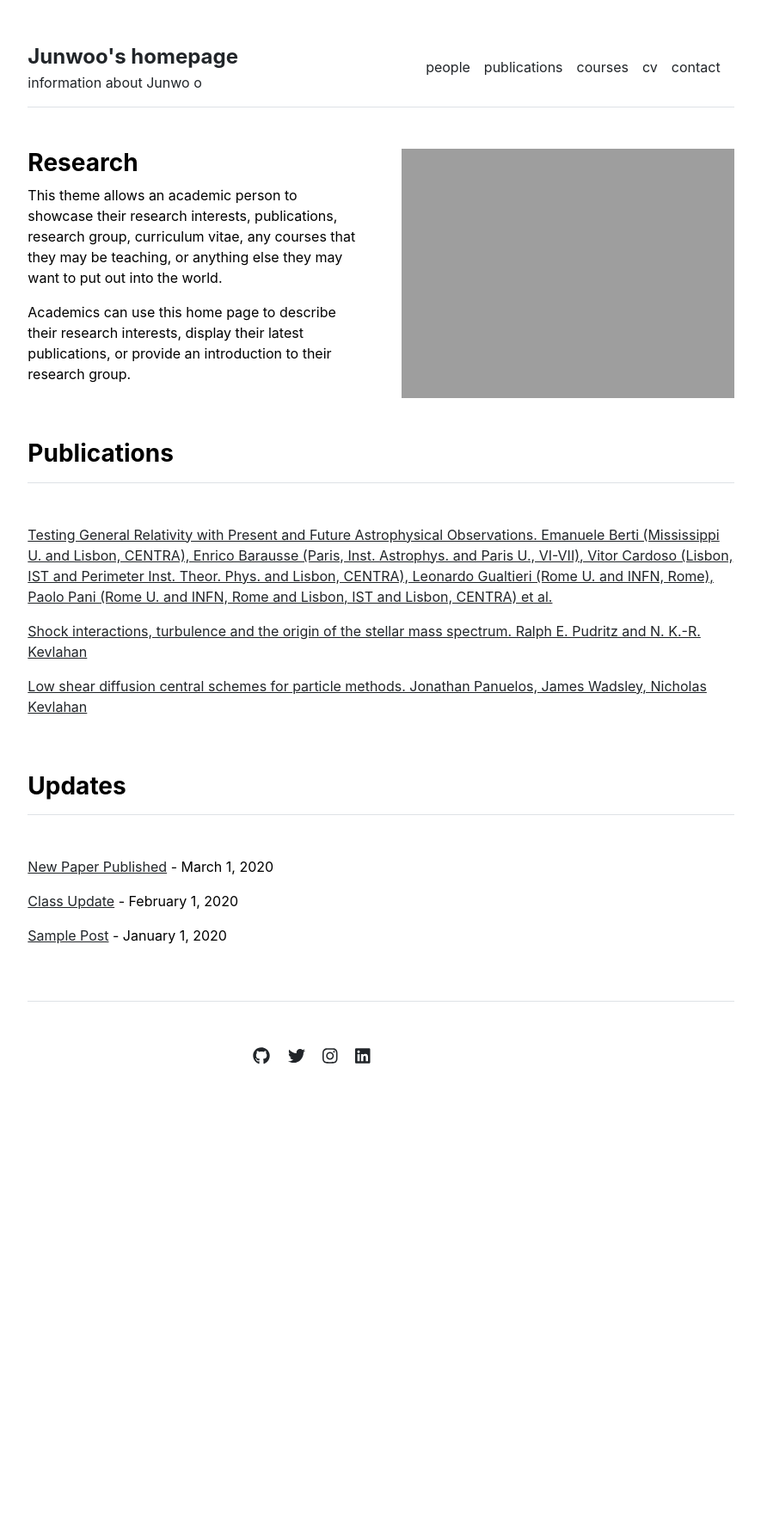
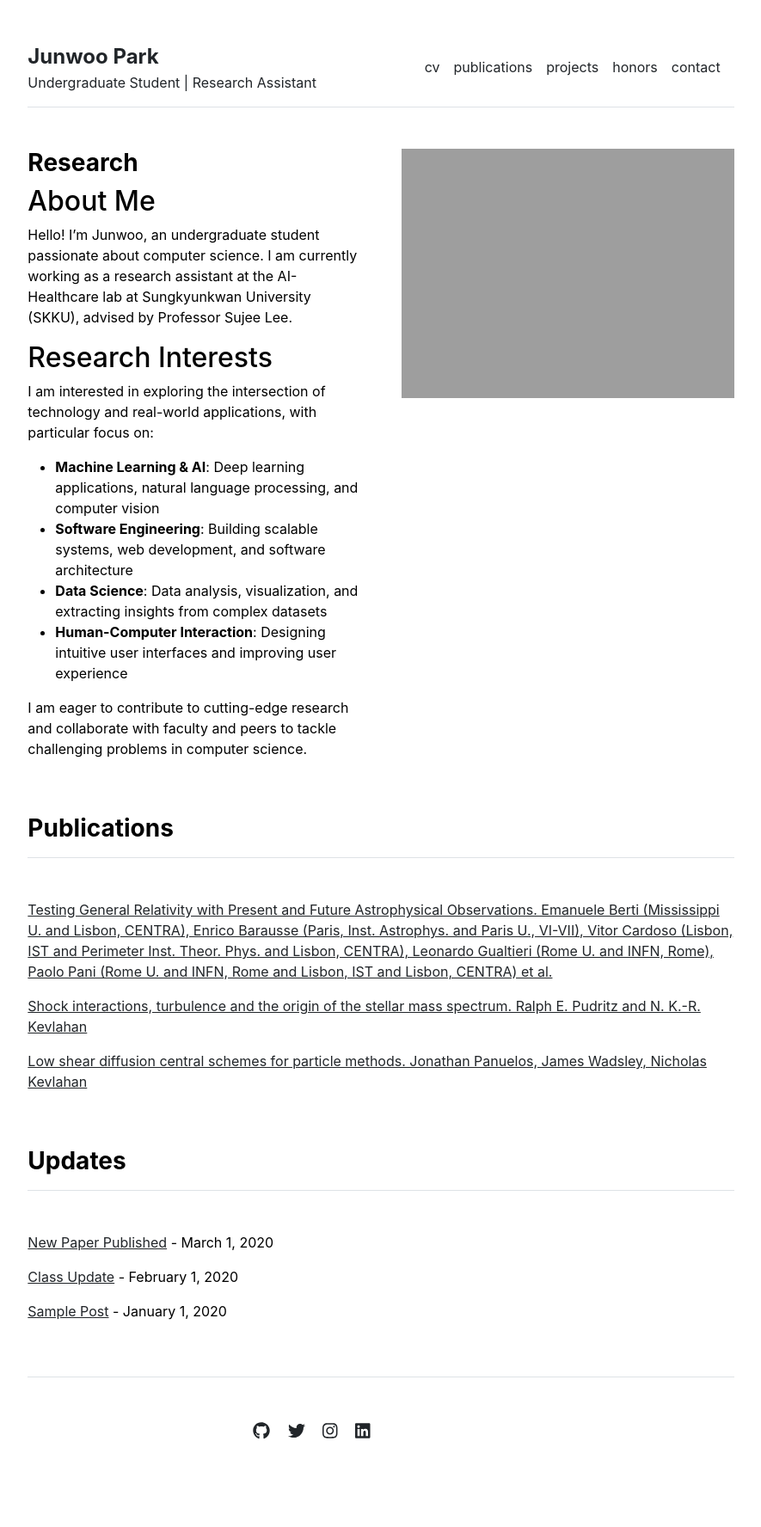
Before and after one commit to junwoop0/junwoop0.github.io, a Jekyll site: the page built from index.md, in a window 1280 px wide. Shown: the whole page at 86% size, without its empty margins (197-1082 px from the left). Built offline with Jekyll 4.4.1, drawn with Linux system fonts in a browser that asks for light colours; before the commit the page ends 1339 px from its top, so only the background shows below that.

```diff
--- a/_config.yml
+++ b/_config.yml
@@ -1,4 +1,4 @@
 url: "https://junwoop0.github.io/" # the base hostname & protocol for your site, e.g. http://example.com
 baseurl: "" # the subpath of your site, e.g. /blog
-title: "Junwoo's homepage" # the name of your site, e.g. ACME Corp.
-description: "information about Junwo o" # a short description of your site, e.g. Welcome to ACME Corp.
+title: "Junwoo Park" # the name of your site, e.g. ACME Corp.
+description: "Undergraduate Student | Research Assistant" # a short description of your site, e.g. Welcome to ACME Corp.
--- a/courses.md
+++ /dev/null
@@ -1,4 +0,0 @@
----
-layout: courses
-title: "Courses"
----
--- a/index.md
+++ b/index.md
@@ -3,6 +3,17 @@ layout: home
 title: "Home"
 ---
 
-This theme allows an academic person to showcase their research interests, publications, research group, curriculum vitae, any courses that they may be teaching, or anything else they may want to put out into the world.
+## About Me
 
-Academics can use this home page to describe their research interests, display their latest publications, or provide an introduction to their research group.
+Hello! I'm Junwoo, an undergraduate student passionate about computer science. I am currently working as a research assistant at the AI-Healthcare lab at Sungkyunkwan University (SKKU), advised by Professor Sujee Lee.
+
+## Research Interests
+
+I am interested in exploring the intersection of technology and real-world applications, with particular focus on:
+
+- **Machine Learning & AI**: Deep learning applications, natural language processing, and computer vision
+- **Software Engineering**: Building scalable systems, web development, and software architecture
+- **Data Science**: Data analysis, visualization, and extracting insights from complex datasets
+- **Human-Computer Interaction**: Designing intuitive user interfaces and improving user experience
+
+I am eager to contribute to cutting-edge research and collaborate with faculty and peers to tackle challenging problems in computer science.
--- a/people.md
+++ /dev/null
@@ -1,4 +0,0 @@
----
-layout: people
-title: "People"
----
```
Also changed, not shown: _data/settings.yml (+3 -13 lines), _layouts/courses.html (deleted, +0 -14 lines), _layouts/people.html (deleted, +0 -20 lines), honors.md (added, +40 -0 lines), projects.md (added, +27 -0 lines).
